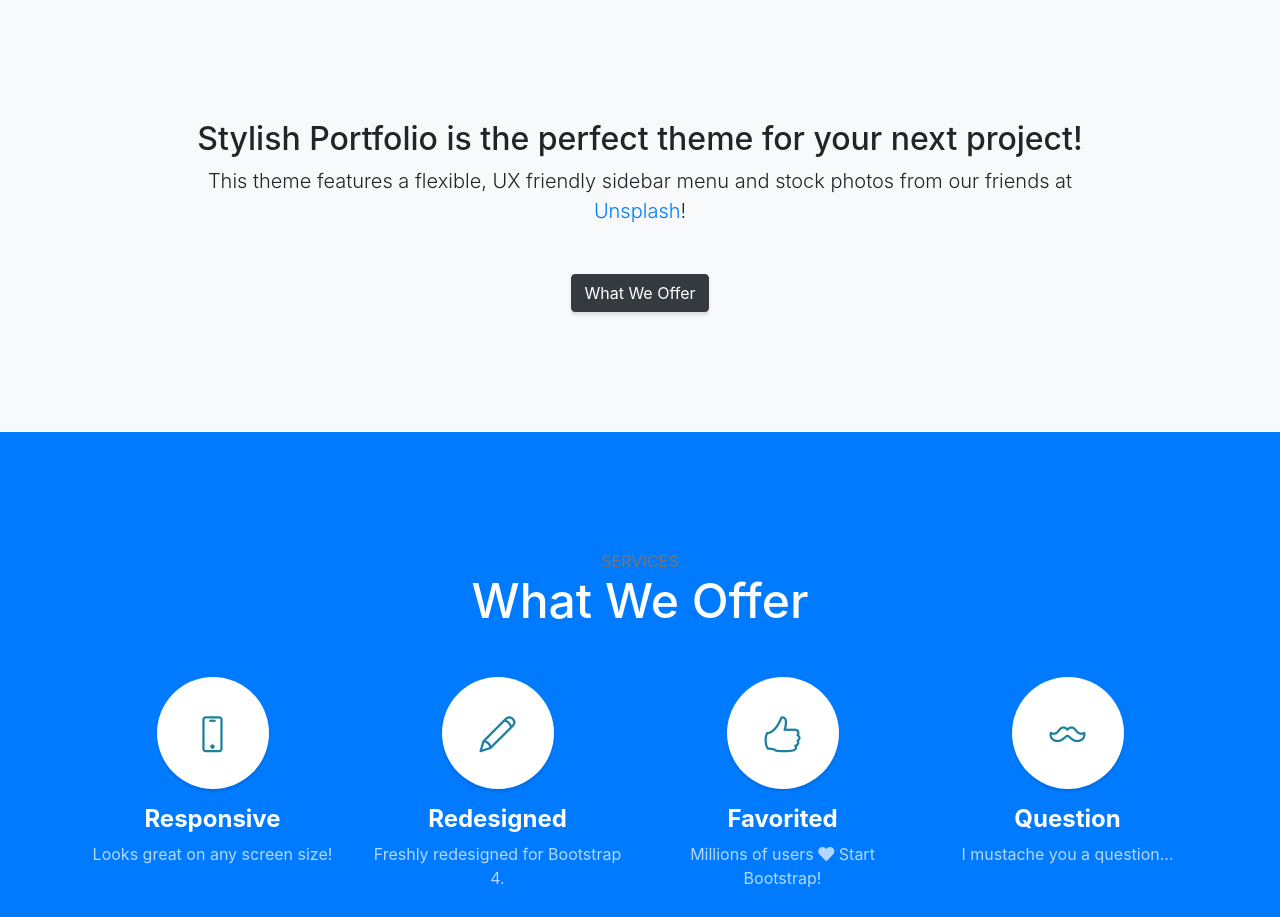
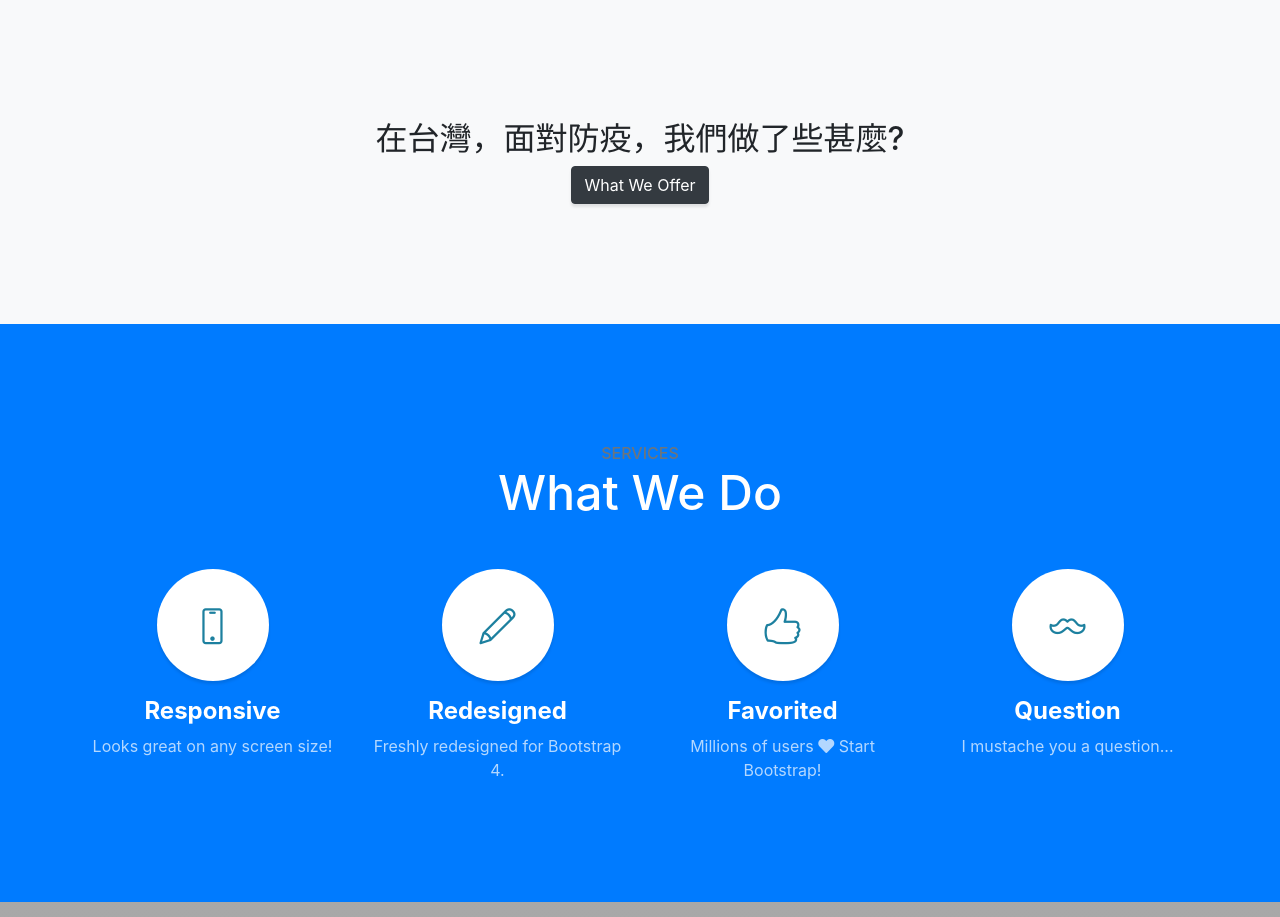
Before and after one commit to weizhe566/covid-19, a website with bundled scripts: page index.html in a window 1280 px wide. Shown: the part 800-1717 px from the top of the page. Built offline with nearby package versions, Linux system fonts and the light colour scheme; grey boxes are pictures that could not be loaded.

Commit message:
Update index.html

```diff
--- a/index.html
+++ b/index.html
@@ -69,9 +69,7 @@
     <div class="container text-center">
       <div class="row">
         <div class="col-lg-10 mx-auto">
-          <h2>Stylish Portfolio is the perfect theme for your next project!</h2>
-          <p class="lead mb-5">This theme features a flexible, UX friendly sidebar menu and stock photos from our friends at
-            <a href="https://unsplash.com/">Unsplash</a>!</p>
+          <h2>在台灣，面對防疫，我們做了些甚麼?</h2>
           <a class="btn btn-dark btn-xl js-scroll-trigger" href="#services">What We Offer</a>
         </div>
       </div>
@@ -83,7 +81,7 @@
     <div class="container">
       <div class="content-section-heading">
         <h3 class="text-secondary mb-0">Services</h3>
-        <h2 class="mb-5">What We Offer</h2>
+        <h2 class="mb-5">What We Do</h2>
       </div>
       <div class="row">
         <div class="col-lg-3 col-md-6 mb-5 mb-lg-0">
```
